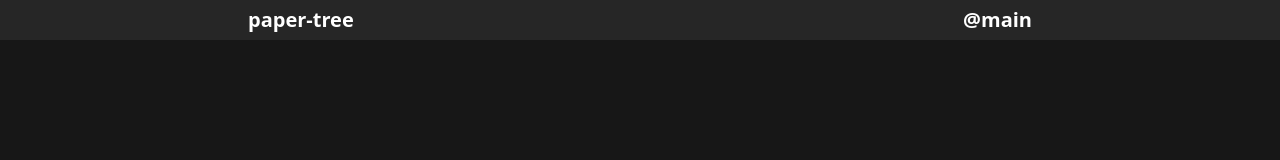
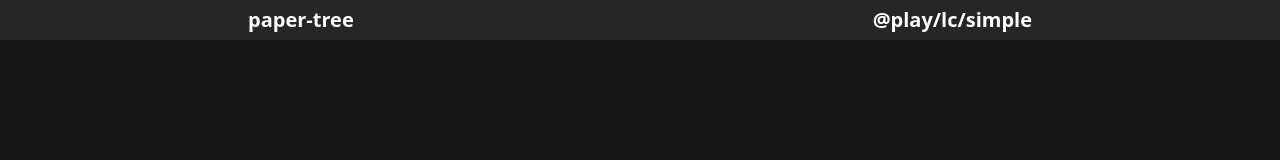
Before and after one commit to aquacat1220/paper-tree, a Vue app: page / in a window 1280 px wide. Shown: the top 160 px of the page. Built offline with nearby package versions, Linux system fonts and the light colour scheme.

Commit message:
feat: Update branch name in header

```diff
--- a/src/App.vue
+++ b/src/App.vue
@@ -5,7 +5,7 @@
     <div class="flex h-10 w-full items-center justify-center bg-neutral-800">
       <div class="flex basis-[50rem] justify-between">
         <div class="p-2 text-xl font-bold text-white">paper-tree</div>
-        <div class="p-2 text-xl font-bold text-white">@main</div>
+        <div class="p-2 text-xl font-bold text-white">@play/lc/simple</div>
       </div>
     </div>
   </div>
```
